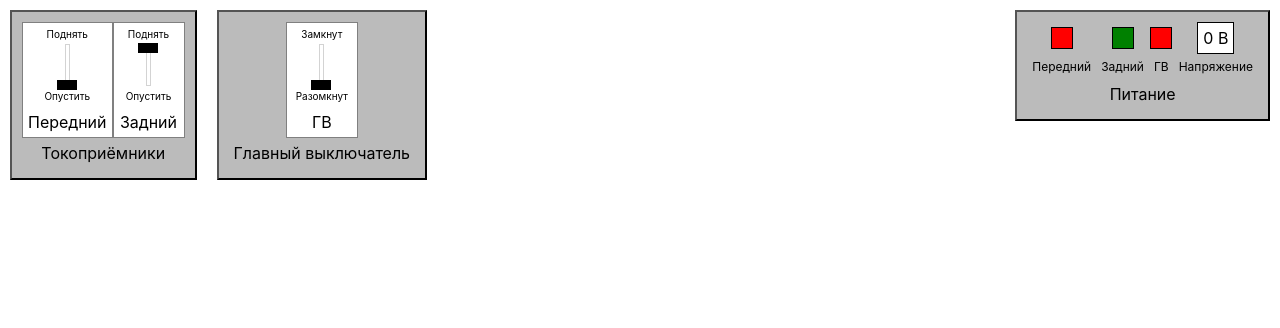
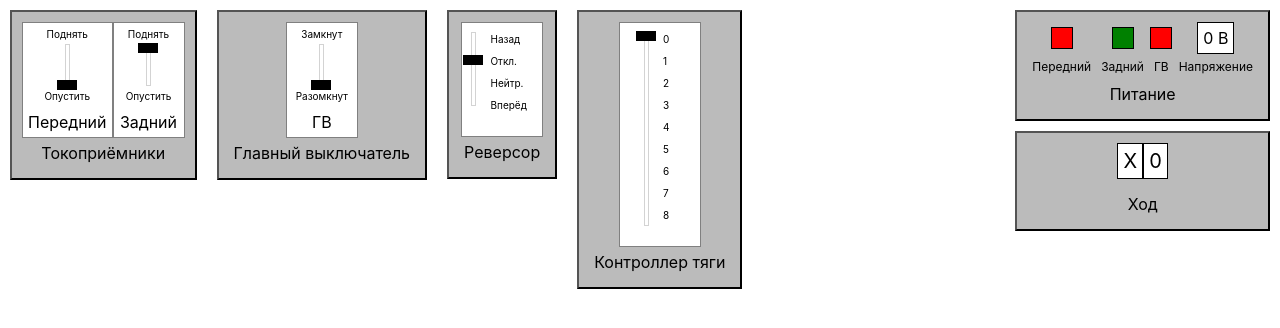
Before and after one commit to PopovDaniil/panel-ts, a React (Create React App) app: page / in a window 1280 px wide. Shown: the top 328 px of the page. Built offline with nearby package versions, Linux system fonts and the light colour scheme.

Commit message:
Добавлен react-компонент MultiSwitcher Meter теперь может отображать не только числа, но и строки Добавлены реверсор и контроллер тяги, индикаторы их положения

```diff
--- a/src/App.tsx
+++ b/src/App.tsx
@@ -4,6 +4,7 @@ import Group from './Group/Group';
 import Switcher from './Switcher/Switcher';
 import Indicator from './Indicator/Indicator';
 import Meter from './Meter/Meter'
+import MultiSwitcher from './Switcher/MultiSwitcher';
 
 enum ComponentState {
     stopped, starting, started
@@ -11,9 +12,14 @@ enum ComponentState {
 enum SwitchState {
     off, on
 }
+enum ReverserState {
+    backward, off, neutral, forward
+}
+
+type PowerHandleState = number;
 
 interface IComponent {
-  //constructor(val: ComponentState): IComponent
+    constructor: Function
     get(): ComponentState
     set(newVal: SwitchState): void
     toSwitch(): SwitchState
@@ -21,7 +27,6 @@ interface IComponent {
 
 abstract class Component implements IComponent {
     avDelay = 0;
-  onSet(newVal: number) { }
     protected val: [ComponentState, any]
     constructor(val = 0 as ComponentState) {
         this.val = useState(val) as [ComponentState, any];
@@ -30,11 +35,12 @@ abstract class Component implements IComponent {
         return this.val[0]
     }
     set(newVal: SwitchState): void {
+        if (!this.isLocked()) {
             this.val[1](ComponentState.starting);
-    this.onSet(1)
             setTimeout(() => {
                 this.val[1](newVal === 1 ? ComponentState.started : ComponentState.stopped);
             }, this.avDelay);
+        }
     }
     toSwitch(): SwitchState {
         return this.get() === 0 ? 0 : 1;
@@ -45,21 +51,58 @@ abstract class Component implements IComponent {
     toBoolean(): boolean {
         return this.get() === ComponentState.started;
     }
+    abstract isLocked(): boolean
 }
 
 function App() {
-
+    abstract class LockedByReverser extends Component {
+        isLocked() {
+            return reverser.val === ReverserState.off;
+        }
+    }
     let [current, setCurrent] = useState(0);
 
-  class Pantograph extends Component {
+    class Pantograph extends LockedByReverser {
         readonly avDelay = 4000;
     }
 
-  class MainSwitch extends Component {
+    class MainSwitch extends LockedByReverser {
         readonly avDelay = 1500;
     }
 
-  type Input = {front: Pantograph, back: Pantograph, switcher: MainSwitch};
+    abstract class Handle<T extends number>{
+        val: T;
+        setVal: (state: T) => void;
+        isLocked() { return false };
+        set(state: T) {
+            console.log(reverser.val);
+            if (!this.isLocked()) { this.setVal(state) }
+        }
+        constructor(initVal: T) {
+            [this.val, this.setVal] = useState(initVal);
+        }
+    }
+
+    class Reverser extends Handle<ReverserState> {
+        isLocked() { return powerHandle.val !== 0 }
+        toString() {
+            switch (this.val) {
+                case ReverserState.backward:
+                    return "↓"
+                case ReverserState.neutral:
+                    return "−"
+                case ReverserState.off:
+                    return "X"
+                default:
+                    return "↑"
+            }
+        }
+    }
+    class PowerHandle extends Handle<PowerHandleState> {
+        isLocked() {return reverser.val === ReverserState.off}
+    }
+
+    type Input = { front: Pantograph, back: Pantograph, switcher: MainSwitch };
     class PowerController {
         readonly curr = 25000;
         input: Input;
@@ -69,20 +112,18 @@ function App() {
         isPowered(): boolean {
             return (this.input.front.toBoolean() || this.input.back.toBoolean()) && this.input.switcher.toBoolean()
         }
-    /* update(key: keyof Input, value: any): void{
-      this.input[key].set(value);
-      console.log(this.isPowered());
-      this.isPowered() ? setCurrent(this.curr) : setCurrent(0);
-    } */
         update() {
             this.isPowered() ? setCurrent(this.curr) : setCurrent(0);
         }
 
     }
-  const pantographFront = new Pantograph(0);
-  const pantographBack = new Pantograph(2);
-  const mainSwitch = new MainSwitch(0);
-  const powerController = new PowerController(pantographFront,pantographBack,mainSwitch);
+    const pantographFront = new Pantograph(ComponentState.stopped);
+    const pantographBack = new Pantograph(ComponentState.started);
+    const mainSwitch = new MainSwitch(ComponentState.stopped);
+    const powerController = new PowerController(pantographFront, pantographBack, mainSwitch);
+    const reverser = new Reverser(ReverserState.off);
+    const powerHandle = new PowerHandle(0);
+
     useEffect(powerController.update.bind(powerController))
     return (
         <>
@@ -91,13 +132,25 @@ function App() {
                 <Switcher descrOn="Поднять" descrOff="Опустить" initVal={pantographBack.toSwitch()} label="Задний" onSwitch={pantographBack.set.bind(pantographBack)} />
             </Group>
             <Group label="Главный выключатель" className="left">
-        <Switcher descrOn="Замкнут" descrOff="Разомкнут" initVal={0} label="ГВ" onSwitch={mainSwitch.set.bind(mainSwitch)} />
+                <Switcher descrOn="Замкнут" descrOff="Разомкнут" initVal={mainSwitch.toSwitch()} label="ГВ" onSwitch={mainSwitch.set.bind(mainSwitch)} />
             </Group>
-      <Group label="Питание" className="right" id="indicators">
+            <div className="right">
+                <Group label="Питание" id="indicators">
                     <Indicator val={pantographFront.toString()} label="Передний" />
                     <Indicator val={pantographBack.toString()} label="Задний" />
                     <Indicator val={mainSwitch.toString()} label="ГВ" />
                     <Meter label="Напряжение" val={current} unit="В" />
+                </Group>
+                <Group label="Ход">
+                    <Meter val={reverser.toString()} fontSize={20}/>
+                    <Meter val={powerHandle.val} fontSize={20}/>
+                </Group>
+            </div>
+            <Group label="Реверсор" className="left">
+                <MultiSwitcher states={["Назад", "Откл.", "Нейтр.", "Вперёд"]} initVal={reverser.val} onSwitch={reverser.set.bind(reverser)} />
+            </Group>
+            <Group label="Контроллер тяги" className="left">
+                <MultiSwitcher states={Array.from("012345678")} initVal={powerHandle.val} onSwitch={powerHandle.set.bind(powerHandle)} />
             </Group>
         </>
     );
--- a/src/Meter/Meter.tsx
+++ b/src/Meter/Meter.tsx
@@ -1,12 +1,19 @@
 import React from 'react'
 import './Meter.sass'
 
-export default (props: { val: number, label: string, unit: string }) => {
+export default (props: { val: number|string, label?: string, unit?: string, fontSize?: number }) => {
+    if (typeof props.val === "number") {
     const val = props.val >= 1000 ? props.val / 1000 : props.val
     const unit = props.val >= 1000 ? "к" + props.unit : props.unit
     return (
         <div className="meter">
-            <span>{val} {unit}</span>
+            <span style={{fontSize: props.fontSize+'px'}}>{val} {unit}</span>
+            <div className="label small">{props.label}</div>
+        </div>
+    )
+    } else return (
+        <div className="meter">
+            <span style={{fontSize: props.fontSize+'px'}}>{props.val}</span>
             <div className="label small">{props.label}</div>
         </div>
     )
--- /dev/null
+++ b/src/Switcher/MultiSwitcher.tsx
@@ -0,0 +1,36 @@
+import React, { useState, MouseEvent } from 'react'
+import './Switcher.sass'
+
+function MultiSwitcher(props: { states: string[], label?: string, initVal: number, onSwitch: (state: number) => void, step?: number }) {
+    //console.assert((props.initVal > 0) && (props.initVal < props.states.length));
+    const [state, setState] = useState(props.initVal);
+
+    const down = (event: MouseEvent) => {
+        state === props.states.length - 1 ? event.stopPropagation() : setState(state + 1);
+        props.onSwitch(state + 1);
+    }
+    const up = (event: MouseEvent) => {
+        event.preventDefault();
+        state === 0 ? event.stopPropagation() : setState(state - 1);
+        props.onSwitch(state - 1);
+    }
+    const STEP = props.step ?? 24;
+
+    const labels = props.states.map((val, index) => {
+        return (<div className="label tiny" style={{ marginBottom: `${10}px` }} key={index}>{val}</div>)
+    });
+
+    return (
+        <div className="switcher" style={{ padding: '0px 5px' }}>
+            <div style={{ margin: '5px' }}>
+                <div className="case left" style={{ height: STEP * (props.states.length - 1), marginTop: '5px' }}>
+                    <div className={`handle`} onClick={down} onContextMenu={up} style={{ transform: `translate(-45%,${STEP * state - 2}px)` }}></div>
+                </div>
+                <div className="right" style={{ marginLeft: '10px' }}>{labels}</div>
+            </div>
+            <div className="center label">{props.label}</div>
+        </div>
+    )
+}
+
+export default MultiSwitcher
--- a/src/Switcher/Switcher.tsx
+++ b/src/Switcher/Switcher.tsx
@@ -9,7 +9,7 @@ function Switcher(props: {descrOn: string, descrOff: string, label?: string, ini
     const click = () => {
         const newState = state === 1 ? 0 : 1;
         setState(newState);
-        props.onSwitch && props.onSwitch(newState);
+        props?.onSwitch(newState);
     }
     return (
         <div className="switcher">
```
Lines whose indentation alone changed are shown as unchanged.
